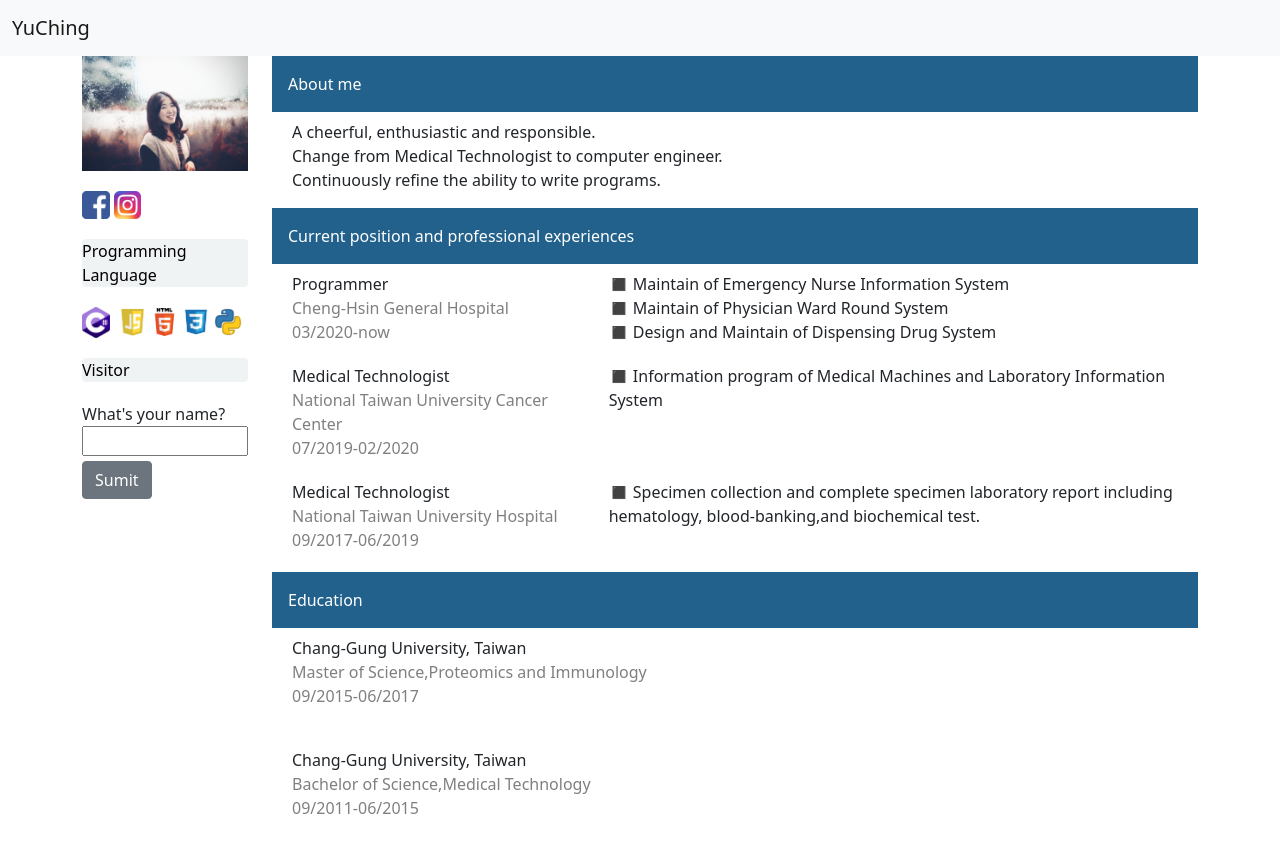
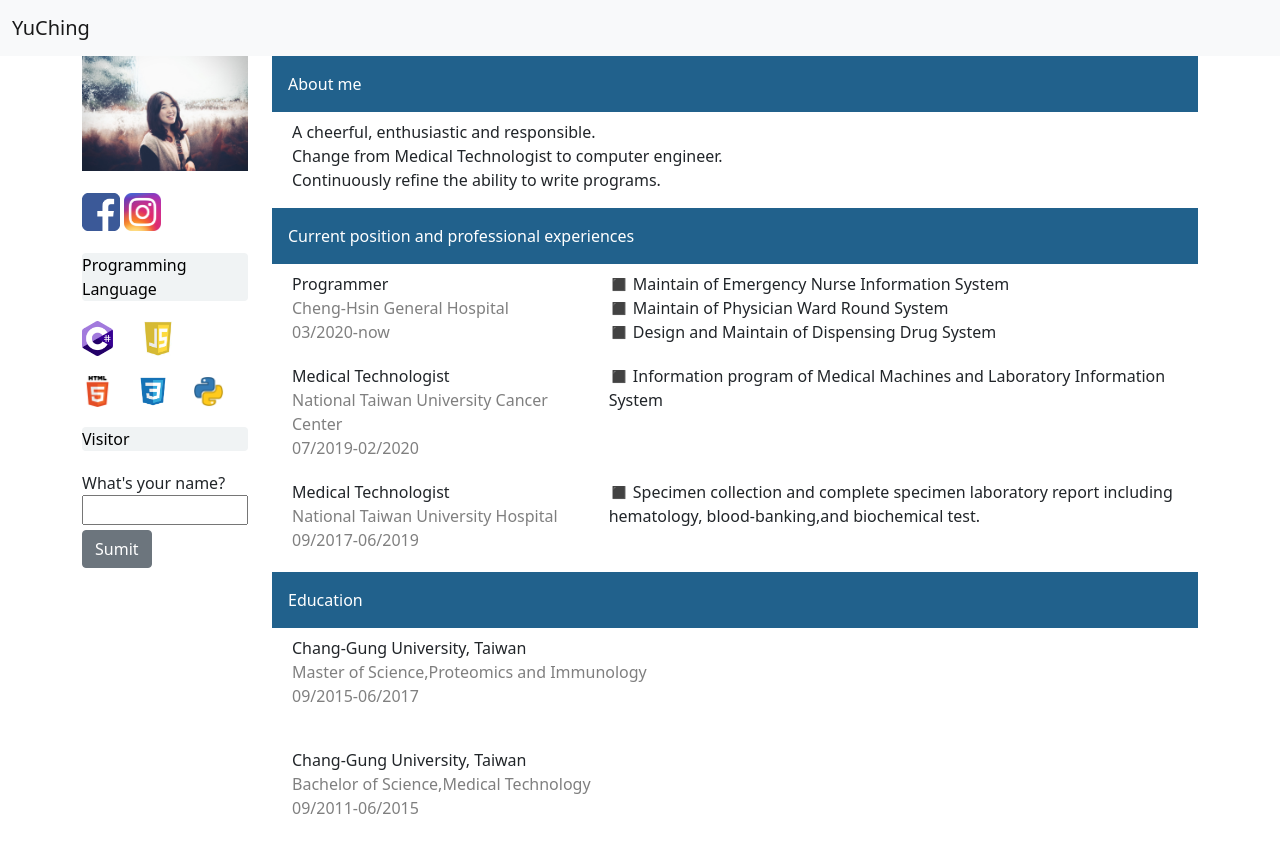
Before and after one commit to LiuYuChing-hub/YuChingHome, a plain HTML site: page index.html in a window 1280 px wide. Both pictures are taken after a click on the picture 95 px from the left and 204 px from the top of the page. Drawn offline with nearby package versions, Linux system fonts and the light colour scheme.

Commit message:
Add files via upload

```diff
--- a/index.html
+++ b/index.html
@@ -17,14 +17,20 @@
         <div class="row">
             <div class="col-12 col-sm-6 col-md-4 col-lg-2">
                 <img src="./YuChing.JPG" alt="" width="auto" class="col-12" style="margin-bottom: 20px;">
-                <img src="./fb-icon.png" alt="" class="col-sm-2" id="idfb" style="margin-bottom: 20px;">
-                <img src="./ig_icon.png" alt="" class="col-sm-2" id="idig" style="margin-bottom: 20px;">
+                <div class="row col-12">
+                    <img src="./fb-icon.png" alt="" class="col-sm-4 col-md-4 col-lg-3" id="idfb" style="margin-bottom: 20px;margin-left: 10px; padding:2px;">
+                    <img src="./ig_icon.png" alt="" class="col-sm-4 col-md-4 col-lg-3" id="idig" style="margin-bottom: 20px;padding:2px; ">
+                </div>
+
                 <div class="rounded text-black" style="background-color: rgb(240, 243, 244);margin-bottom: 20px;">Programming Language</div>
-                <img src="./c-sharp_icon.png" alt="" class="col-sm-1 col-md-2 col-lg-2" style="margin-bottom: 20px;">
-                <img src="./javascript.jpg" alt="" class="col-sm-1 col-md-2 col-lg-2" style="margin-bottom: 20px; margin-left: 5px;">
-                <img src="./HTML_Logo.png" alt="" class="col-sm-1 col-md-2 col-lg-2" style="margin-bottom: 20px;">
-                <img src="./css_icon.png" alt="" class="col-sm-1 col-md-2 col-lg-2" style="margin-bottom: 20px;">
-                <img src="./python.png" alt="" class="col-sm-1 col-md-2 col-lg-2" style="margin-bottom: 20px;">
+                <div class="row col-12">
+                    <img src="./c-sharp_icon.png" alt="" class="col-sm-4 col-md-4 col-lg-4" style="margin-bottom: 20px;">
+                    <img src="./javascript.jpg" alt="" class="col-sm-4 col-md-4 col-lg-4" style="margin-bottom: 20px; margin-left: 5px;">
+                    <img src="./HTML_Logo.png" alt="" class="col-sm-4 col-md-4 col-lg-4" style="margin-bottom: 20px;">
+                    <img src="./css_icon.png" alt="" class="col-sm-4 col-md-4 col-lg-4" style="margin-bottom: 20px;">
+                    <img src="./python.png" alt="" class="col-sm-4 col-md-4 col-lg-4" style="margin-bottom: 20px;">
+                </div>
+
                 <div class="rounded text-black" style="background-color: rgb(240, 243, 244);margin-bottom: 20px;">Visitor</div>
                 <div>
                     <span style="margin-bottom: 5px;" id="ques">What's your name?</span>
--- a/main.js
+++ b/main.js
@@ -10,21 +10,30 @@ const info=document.getElementById("info");
 const url="http://ipinfo.io/json?token=96c23e8b1c9f73"
 
 idfb.addEventListener('mouseenter',e=>{
-    idfb.classList.remove('col-sm-2');
-    idfb.classList.add('col-sm-3');
+    idfb.style.border="5px solid";
+    idfb.style.color="#3b5998";
+    //  idfb.classList.remove('col-lg-2');
+    //  idfb.classList.add('col-lg-4');
+
 });
 idfb.addEventListener('mouseout',e=>{
-    idfb.classList.remove('col-sm-3');
-    idfb.classList.add('col-sm-2');
+    idfb.style.border="";
+    idfb.style.color="#3b5998";
+    //  idfb.classList.remove('col-lg-4');
+    //  idfb.classList.add('col-lg-2');
 });
 
 idig.addEventListener('mouseenter',e=>{
-    idig.classList.remove('col-sm-2');
-    idig.classList.add('col-sm-3');
+    idig.style.border="5px solid";
+    idig.style.color="#E74C3C";
+    //  idig.classList.remove('col-lg-2');
+    //  idig.classList.add('col-lg-4');
 });
 idig.addEventListener('mouseout',e=>{
-    idig.classList.remove('col-sm-3');
-    idig.classList.add('col-sm-2');
+    idig.style.border="";
+    idig.style.color="#E74C3C";
+    //  idig.classList.remove('col-lg-4');
+    //  idig.classList.add('col-lg-2');
 });
 idfb.addEventListener("click",function(){
     window.open("https://www.facebook.com/profile.php?id=100000129657673");
```
